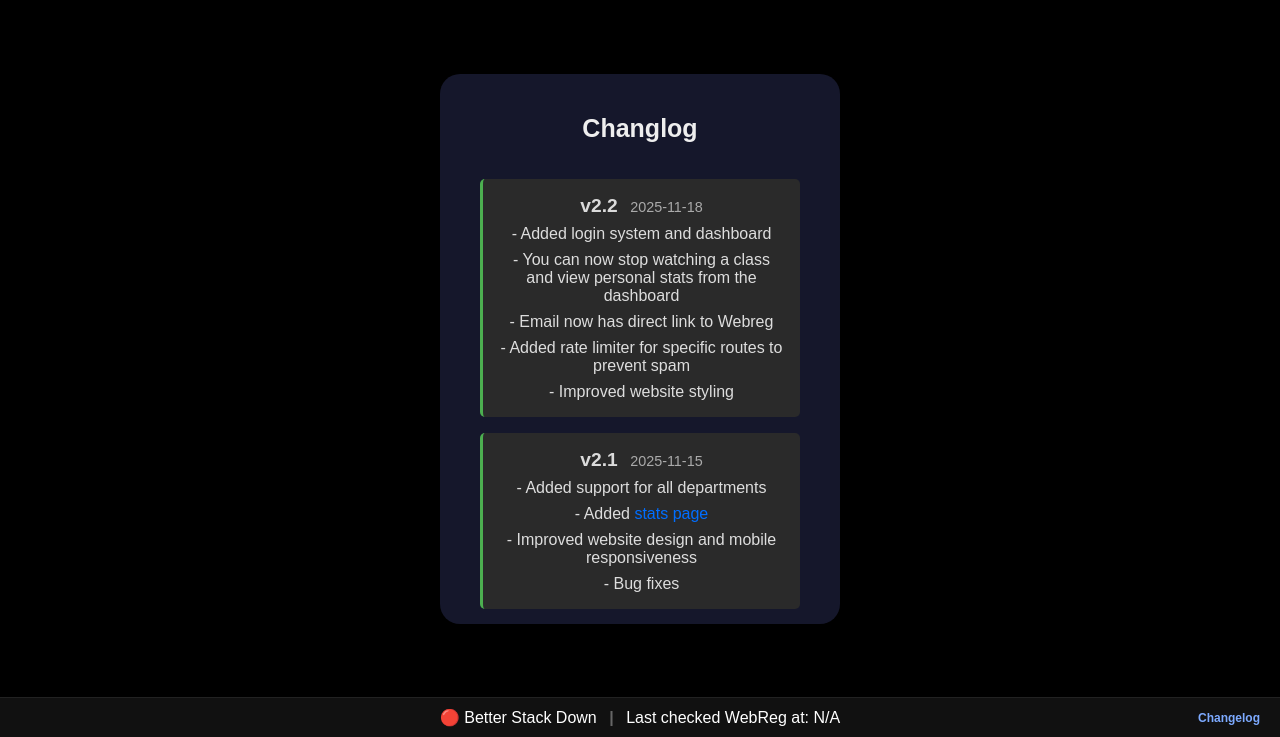
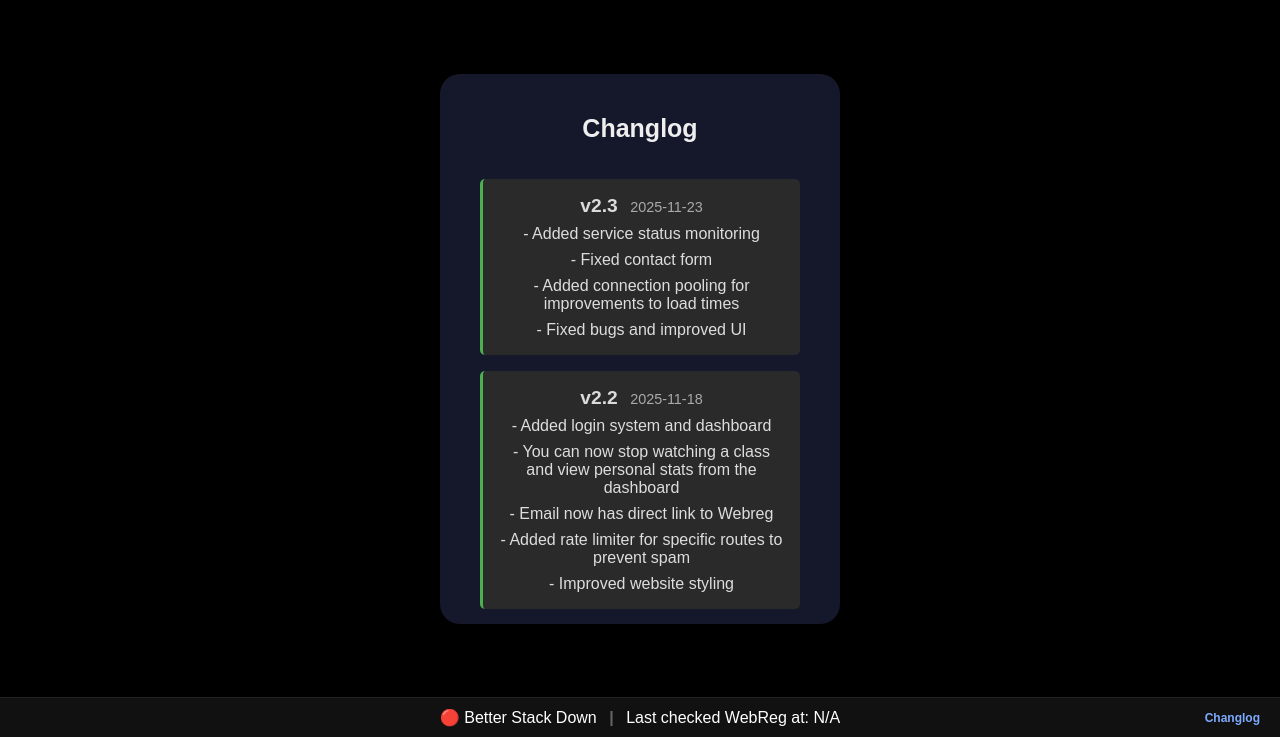
Before and after one commit to julianxchang/Class_Watcher, a Python web app: template app/Templates/changelog.html in a window 1280 px wide. Shown: the part 63-800 px from the top of the page. Run offline with Jinja, Linux system fonts and the light colour scheme; the template is opened without the code that fills it, so the values that code supplies are empty.

Commit message:
update changelog

```diff
--- a/app/Templates/base.html
+++ b/app/Templates/base.html
@@ -67,7 +67,7 @@
 
       <div class="footer-right">
         <a href="{{ url_for('changelog') }}" class="footer-right-link"
-          >Changelog</a
+          >Changlog</a
         >
       </div>
     </footer>
--- a/app/Templates/changelog.html
+++ b/app/Templates/changelog.html
@@ -4,6 +4,14 @@ endblock %} {% block content %}
   <div class="title">Changlog</div>
 
   <ul class="changelog">
+    <li>
+      <span class="version">v2.3</span>
+      <span class="date">2025-11-23</span>
+      <p>- Added service status monitoring</p>
+      <p>- Fixed contact form</p>
+      <p>- Added connection pooling for improvements to load times</p>
+      <p>- Fixed bugs and improved UI</p>
+    </li>
     <li>
       <span class="version">v2.2</span>
       <span class="date">2025-11-18</span>
```
